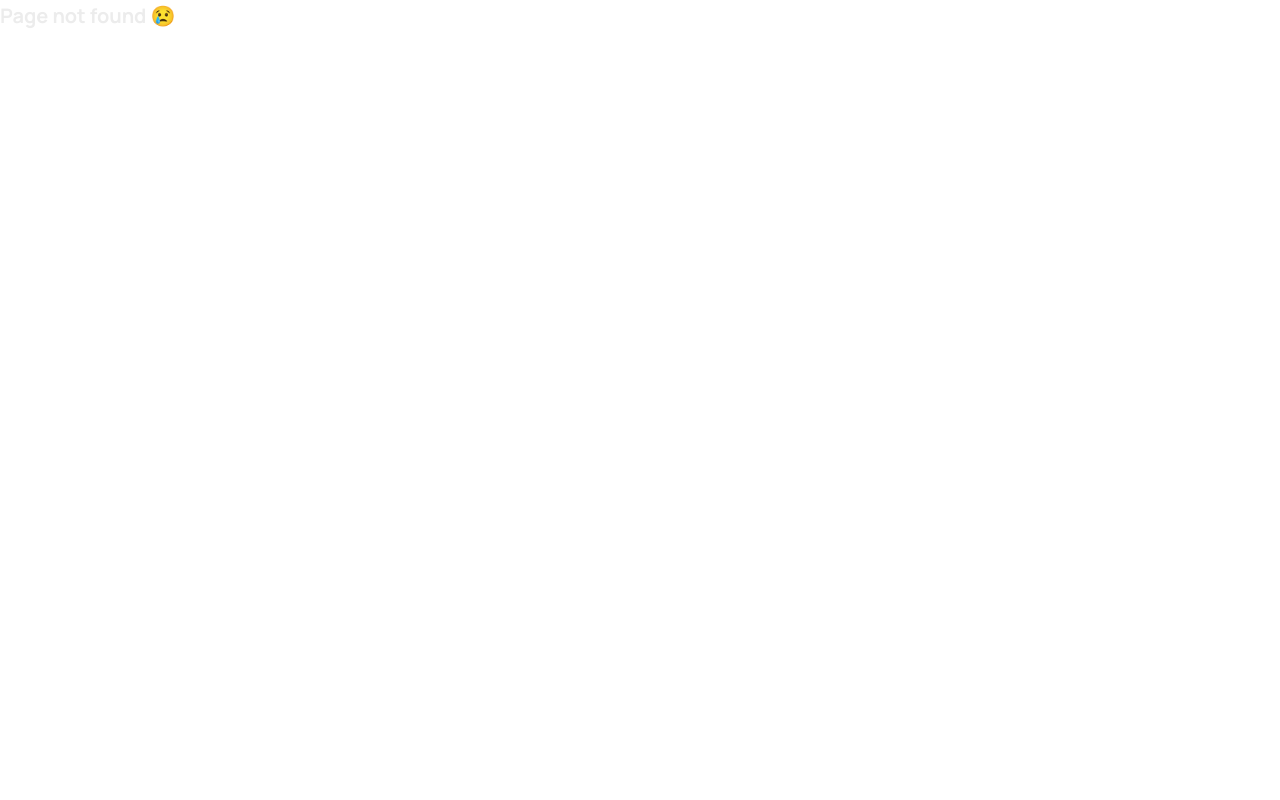
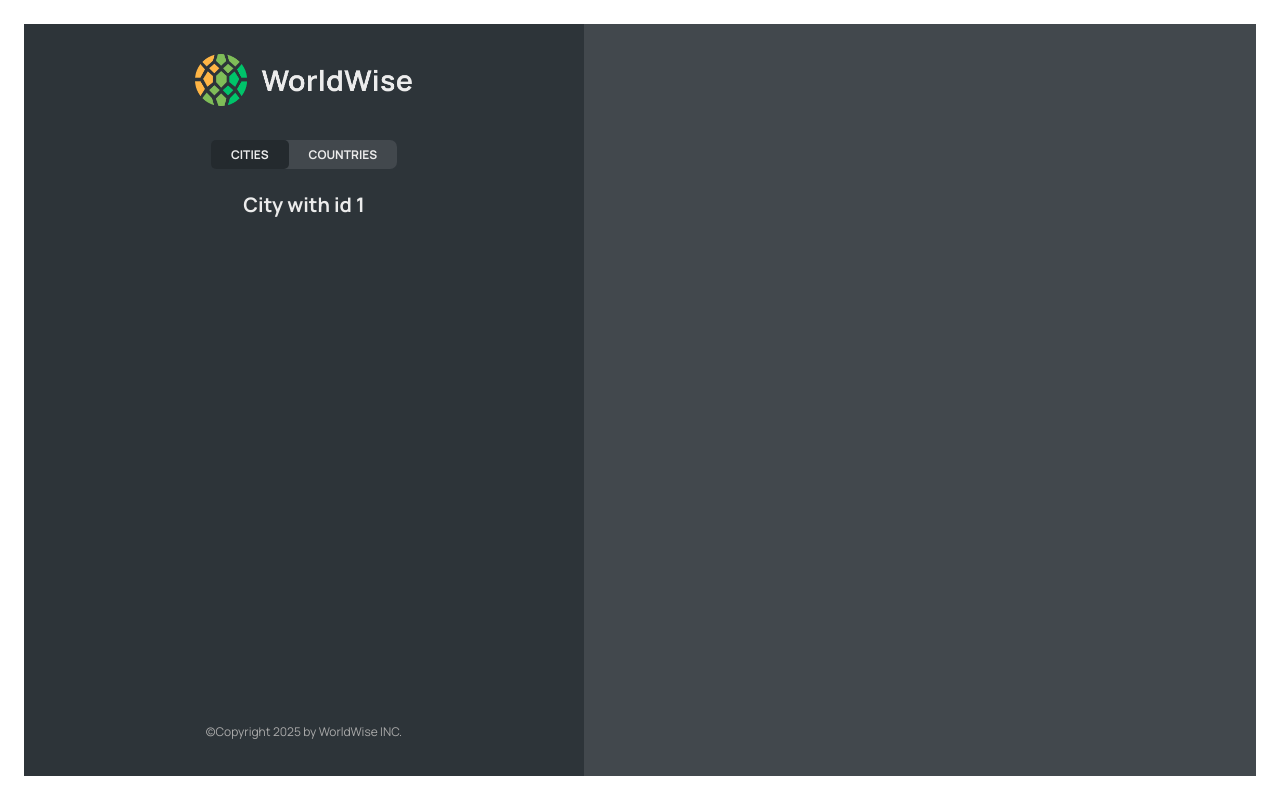
Before and after one commit to scorpion-lone-wolf/ReactJS, a React (Vite) app in the folder 10.worldwise/: page /app/cities/1 in a window 1280 px wide. Before the commit this address had no page. Built offline with nearby package versions, Linux system fonts and the light colour scheme; data requests are answered from the project's data file.

Commit message:
added URl param for dynamic routing

```diff
--- a/10.worldwise/data/cities.json
+++ b/10.worldwise/data/cities.json
@@ -35,6 +35,30 @@
         "lng": 13.376933665713324
       },
       "id": 98443197
+    },
+    {
+      "cityName": "test1",
+      "country": "Portugal",
+      "emoji": "🇵🇹",
+      "date": "2027-10-31T15:59:59.138Z",
+      "notes": "My favorite city so far!",
+      "position": {
+        "lat": 38.727881642324164,
+        "lng": -9.140900099907554
+      },
+      "id": 73930383
+    },
+    {
+      "cityName": "test2",
+      "country": "Spain",
+      "emoji": "🇪🇸",
+      "date": "2027-07-15T08:22:53.976Z",
+      "notes": "",
+      "position": {
+        "lat": 40.46635901755316,
+        "lng": -3.7133789062500004
+      },
+      "id": 17806753
     }
   ]
 }
--- a/10.worldwise/src/App.jsx
+++ b/10.worldwise/src/App.jsx
@@ -1,6 +1,8 @@
 import { useEffect, useState } from "react";
 import { BrowserRouter, Route, Routes } from "react-router-dom";
+import City from "./components/City";
 import CityList from "./components/CityList";
+import CountryList from "./components/CountryList";
 import AppLayout from "./pages/AppLayout";
 import Homepage from "./pages/Homepage";
 import Login from "./pages/Login";
@@ -27,15 +29,17 @@ function App() {
     <BrowserRouter>
       <Routes>
         <Route index element={<Homepage />} />
-        <Route path="/product" element={<Product />} />
-        <Route path="/pricing" element={<Pricing />} />
-        <Route path="/login" element={<Login />} />
-        <Route path="/app" element={<AppLayout />}>
+        <Route path="product" element={<Product />} />
+        <Route path="pricing" element={<Pricing />} />
+        <Route path="login" element={<Login />} />
+        <Route path="app" element={<AppLayout />}>
           {/* This is an index route */}
           <Route index element={<CityList cities={cities} isloading={isloading} />} />
           {/* This are nested routes */}
           <Route path="cities" element={<CityList cities={cities} isloading={isloading} />} />
-          <Route path="countries" element={<p>List of countries</p>} />
+          {/* create a dynamic route */}
+          <Route path="cities/:id" element={<City />} />
+          <Route path="countries" element={<CountryList cities={cities} isloading={isloading} />} />
           <Route path="form" element={<p>Form</p>} />
         </Route>
         <Route path="*" element={<PageNotFound />} />
--- a/10.worldwise/src/components/City.jsx
+++ b/10.worldwise/src/components/City.jsx
@@ -1,49 +1,51 @@
-import styles from "./City.module.css";
+import { useParams } from "react-router-dom";
 
 function City() {
   // TEMP DATA
-  const currentCity = {
-    cityName: "Lisbon",
-    emoji: "🇵🇹",
-    date: "2027-10-31T15:59:59.138Z",
-    notes: "My favorite city so far!",
-  };
+  // const currentCity = {
+  //   cityName: "Lisbon",
+  //   emoji: "🇵🇹",
+  //   date: "2027-10-31T15:59:59.138Z",
+  //   notes: "My favorite city so far!",
+  // };
 
-  const { cityName, emoji, date, notes } = currentCity;
+  const { id } = useParams();
 
-  return (
-    <div className={styles.city}>
-      <div className={styles.row}>
-        <h6>City name</h6>
-        <h3>
-          <span>{emoji}</span> {cityName}
-        </h3>
-      </div>
+  // const { cityName, emoji, date, notes } = currentCity;
+  return <h1>City with id {id} </h1>;
+  // return (
+  //   <div className={styles.city}>
+  //     <div className={styles.row}>
+  //       <h6>City name</h6>
+  //       <h3>
+  //         <span>{emoji}</span> {cityName}
+  //       </h3>
+  //     </div>
 
-      <div className={styles.row}>
-        <h6>You went to {cityName} on</h6>
-        <p>{formatDate(date || null)}</p>
-      </div>
+  //     <div className={styles.row}>
+  //       <h6>You went to {cityName} on</h6>
+  //       <p>{formatDate(date || null)}</p>
+  //     </div>
 
-      {notes && (
-        <div className={styles.row}>
-          <h6>Your notes</h6>
-          <p>{notes}</p>
-        </div>
-      )}
+  //     {notes && (
+  //       <div className={styles.row}>
+  //         <h6>Your notes</h6>
+  //         <p>{notes}</p>
+  //       </div>
+  //     )}
 
-      <div className={styles.row}>
-        <h6>Learn more</h6>
-        <a href={`https://en.wikipedia.org/wiki/${cityName}`} target="_blank" rel="noreferrer">
-          Check out {cityName} on Wikipedia &rarr;
-        </a>
-      </div>
+  //     <div className={styles.row}>
+  //       <h6>Learn more</h6>
+  //       <a href={`https://en.wikipedia.org/wiki/${cityName}`} target="_blank" rel="noreferrer">
+  //         Check out {cityName} on Wikipedia &rarr;
+  //       </a>
+  //     </div>
 
-      <div>
-        <ButtonBack />
-      </div>
-    </div>
-  );
+  //     <div>
+  //       <ButtonBack />
+  //     </div>
+  //   </div>
+  // );
 }
 
 export default City;
--- a/10.worldwise/src/components/CityItem.jsx
+++ b/10.worldwise/src/components/CityItem.jsx
@@ -1,13 +1,16 @@
+import { Link } from "react-router-dom";
 import styles from "./CityItem.module.css";
 
 function CityItem({ city }) {
-  const { cityName, emoji, date } = city;
+  const { cityName, emoji, date, id } = city;
   return (
-    <li className={styles.cityItem}>
-      <span className={styles.emoji}>{emoji}</span>
-      <span className={styles.name}>{cityName}</span>
-      <span className={styles.date}>({formatDate(date)})</span>
-      <button className={styles.deleteBtn}>&times;</button>
+    <li>
+      <Link to={`${id}`} className={styles.cityItem}>
+        <span className={styles.emoji}>{emoji}</span>
+        <span className={styles.name}>{cityName}</span>
+        <span className={styles.date}>({formatDate(date)})</span>
+        <button className={styles.deleteBtn}>&times;</button>
+      </Link>
     </li>
   );
 }
--- /dev/null
+++ b/10.worldwise/src/components/CountryList.jsx
@@ -0,0 +1,30 @@
+import CountryItem from "./CountryItem";
+import styles from "./CountryList.module.css";
+import Message from "./Message";
+import Spinner from "./Spinner";
+
+const CountryList = ({ cities, isLoading }) => {
+  if (isLoading) {
+    return <Spinner />;
+  }
+  if (cities.length == 0) {
+    return <Message message="Add you first city by clicking on the map" />;
+  }
+
+  const countries = cities.reduce((acc, city) => {
+    if (acc.map(el => el.country).includes(city.country)) {
+      return acc;
+    } else {
+      return [...acc, { country: city.country, emoji: city.emoji, id: city.id }];
+    }
+  }, []);
+  return (
+    <div className={styles.countryList}>
+      {countries.map(country => {
+        return <CountryItem country={country} key={country.id} />;
+      })}
+    </div>
+  );
+};
+
+export default CountryList;
```
